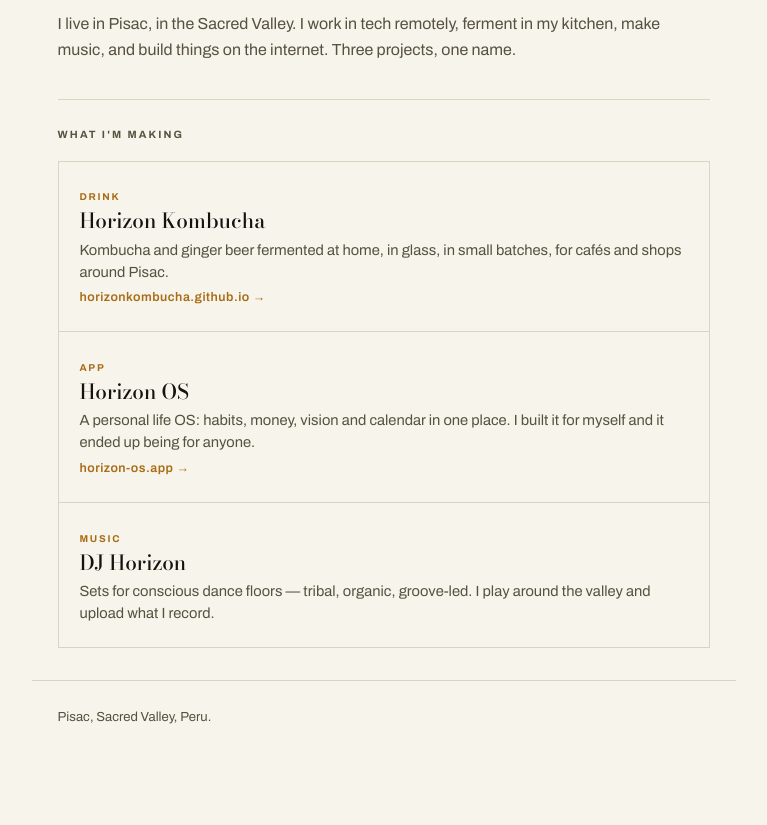
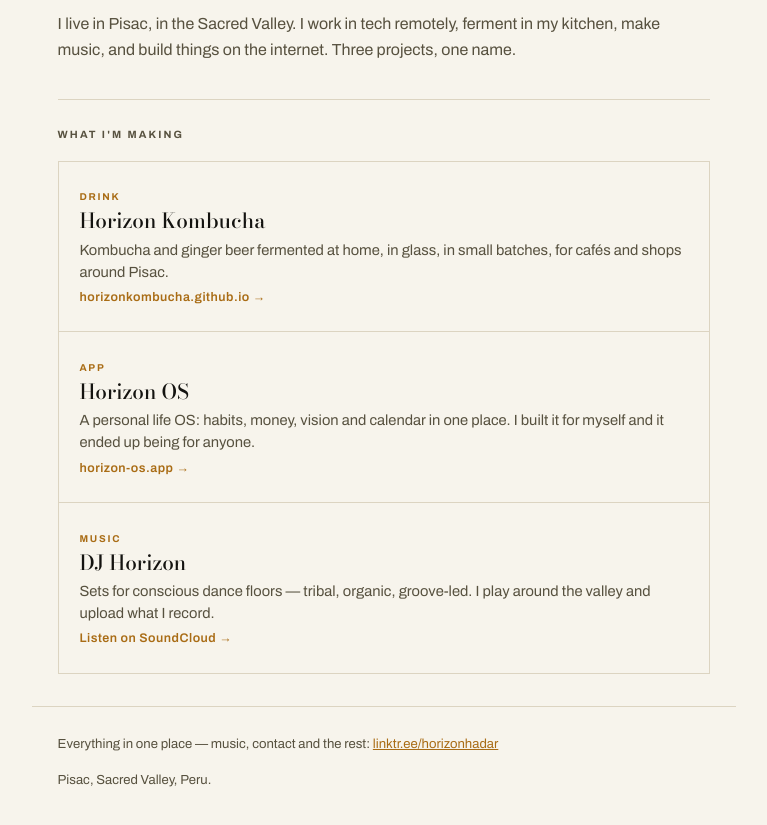
Before and after one commit to horizonkombucha/horizonkombucha.github.io, a plain HTML site: page ofek/index.html in a window 1280 px wide. Shown: the part 229-1054 px from the top of the page, without its empty margins (256-1023 px from the left). Before the commit the page ends 995 px from the top, so only its background shows below. Drawn offline with nearby package versions, Linux system fonts and the light colour scheme.

Commit message:
Link SoundCloud and Linktree on the about page

```diff
--- a/ofek/index.html
+++ b/ofek/index.html
@@ -203,18 +203,22 @@
       <span class="thing-u en">horizon-os.app &rarr;</span>
     </a>
 
-    <div class="thing">
+    <a class="thing" href="https://soundcloud.com/ofek-horizon" target="_blank" rel="noopener">
       <span class="thing-k es">M&uacute;sica</span>
       <span class="thing-k en">Music</span>
       <p class="thing-n">DJ Horizon</p>
       <p class="thing-b es">Sets para pistas conscientes &mdash; tribal, org&aacute;nico y con groove. Toco en el valle y subo lo que grabo.</p>
       <p class="thing-b en">Sets for conscious dance floors — tribal, organic, groove-led. I play around the valley and upload what I record.</p>
-    </div>
+      <span class="thing-u es">Escuchar en SoundCloud &rarr;</span>
+      <span class="thing-u en">Listen on SoundCloud &rarr;</span>
+    </a>
 
   </div>
 </main>
 
 <footer class="page">
+  <p class="es">Todo en un solo lugar &mdash; m&uacute;sica, contacto y lo dem&aacute;s: <a href="https://linktr.ee/horizonhadar" target="_blank" rel="noopener">linktr.ee/horizonhadar</a></p>
+  <p class="en">Everything in one place &mdash; music, contact and the rest: <a href="https://linktr.ee/horizonhadar" target="_blank" rel="noopener">linktr.ee/horizonhadar</a></p>
   <p class="es">Pisac, Valle Sagrado, Per&uacute;.</p>
   <p class="en">Pisac, Sacred Valley, Peru.</p>
 </footer>
```
